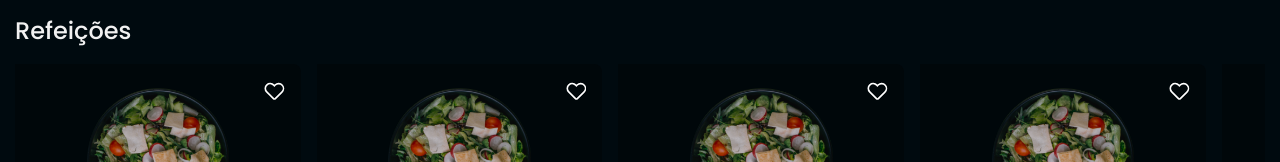
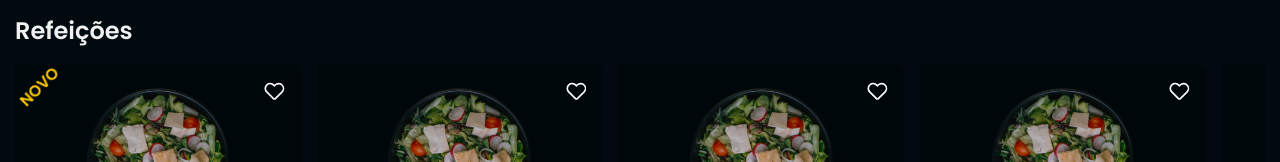
Before and after one commit to gabrielSantos1101/Front-foodExplorer, a React (Vite) app: page / in a window 1280 px wide. Shown: the part 516-678 px from the top of the page. Built offline with nearby package versions, Linux system fonts and the light colour scheme.

Commit message:
feat: get isNew on cards by date create

```diff
--- a/index.html
+++ b/index.html
@@ -9,7 +9,8 @@
   <meta name="viewport" content="width=device-width, initial-scale=1.0" />
   <title>Food Explorer</title>
   <link rel="shortcut icon" href="./src/assets/logo.svg" type="image/x-svg">
-  <link href="https://fonts.googleapis.com/css2?family=Poppins:wght@300;400;500&family=Roboto:wght@400;700&display=swap"
+  <link
+    href="https://fonts.googleapis.com/css2?family=Poppins:wght@300;400;500;600&family=Roboto:wght@400;700&display=swap"
     rel="stylesheet">
 </head>
 
--- a/src/components/Card/index.jsx
+++ b/src/components/Card/index.jsx
@@ -9,6 +9,7 @@ export function Card({
   description,
   price,
   image,
+  date,
   isAdmin = false,
   id,
 }) {
@@ -19,6 +20,14 @@ export function Card({
     style: 'currency',
     currency: 'BRL',
   }).format(price * count)
+
+  const today = new Date()
+  const createdDate = new Date(date)
+
+  const diferencaEmMilissegundos = Math.abs(today - createdDate)
+  const differenceInDays = Math.floor(
+    diferencaEmMilissegundos / (1000 * 60 * 60 * 24),
+  )
 
   function handleMenuOpen(open) {
     setLike(!like)
@@ -58,6 +67,7 @@ export function Card({
           className="cardIcon"
         />
       )}
+      {differenceInDays <= 7 && <span className="isNew">NOVO</span>}
       <img
         src={image}
         alt="imagem macarons caindo junto de algumas frutas vermelhas"
--- a/src/components/Card/styles.js
+++ b/src/components/Card/styles.js
@@ -19,6 +19,25 @@ export const Wrap = styled.article`
   border-radius: 0%.5rem;
 
   background: ${({ theme }) => theme.DARK.D200};
+
+  & .isNew {
+    position: absolute;
+    left: 0;
+    top: 0.625rem;
+
+    color: #ffc700;
+    font-weight: 600;
+
+    transform: rotate(-45deg);
+
+    animation: 700ms blink linear infinite alternate;
+  }
+
+  @keyframes blink {
+    100% {
+      scale: 0.9;
+    }
+  }
 
   & img {
     width: 60%;
--- a/src/pages/Home/index.jsx
+++ b/src/pages/Home/index.jsx
@@ -52,6 +52,7 @@ export function Home() {
                     }
                     price={20.5}
                     image={imageTeste}
+                    date={'2023-08-29'}
                     isAdmin={isAdmin}
                     id={1}
                   />
```
